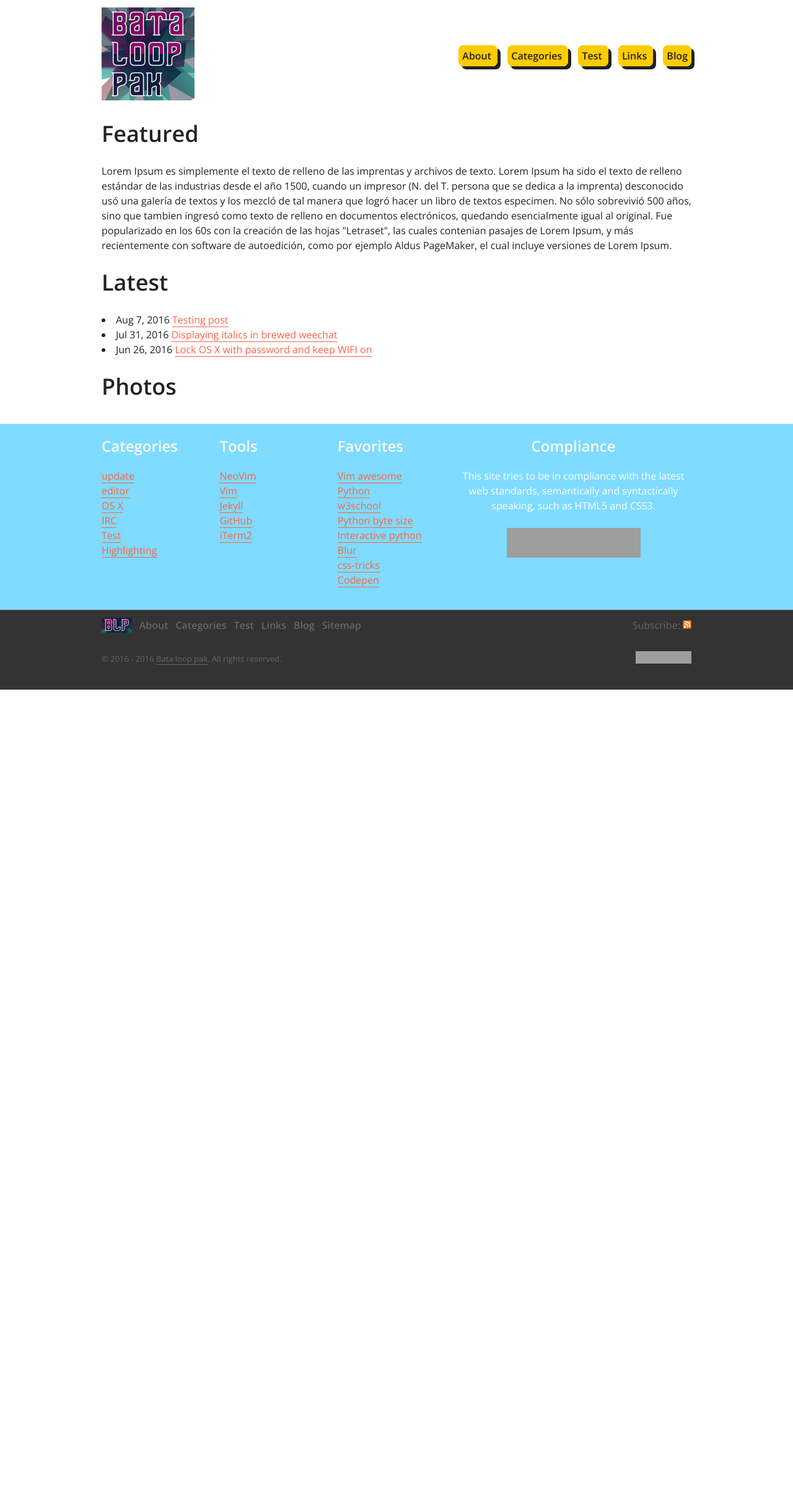
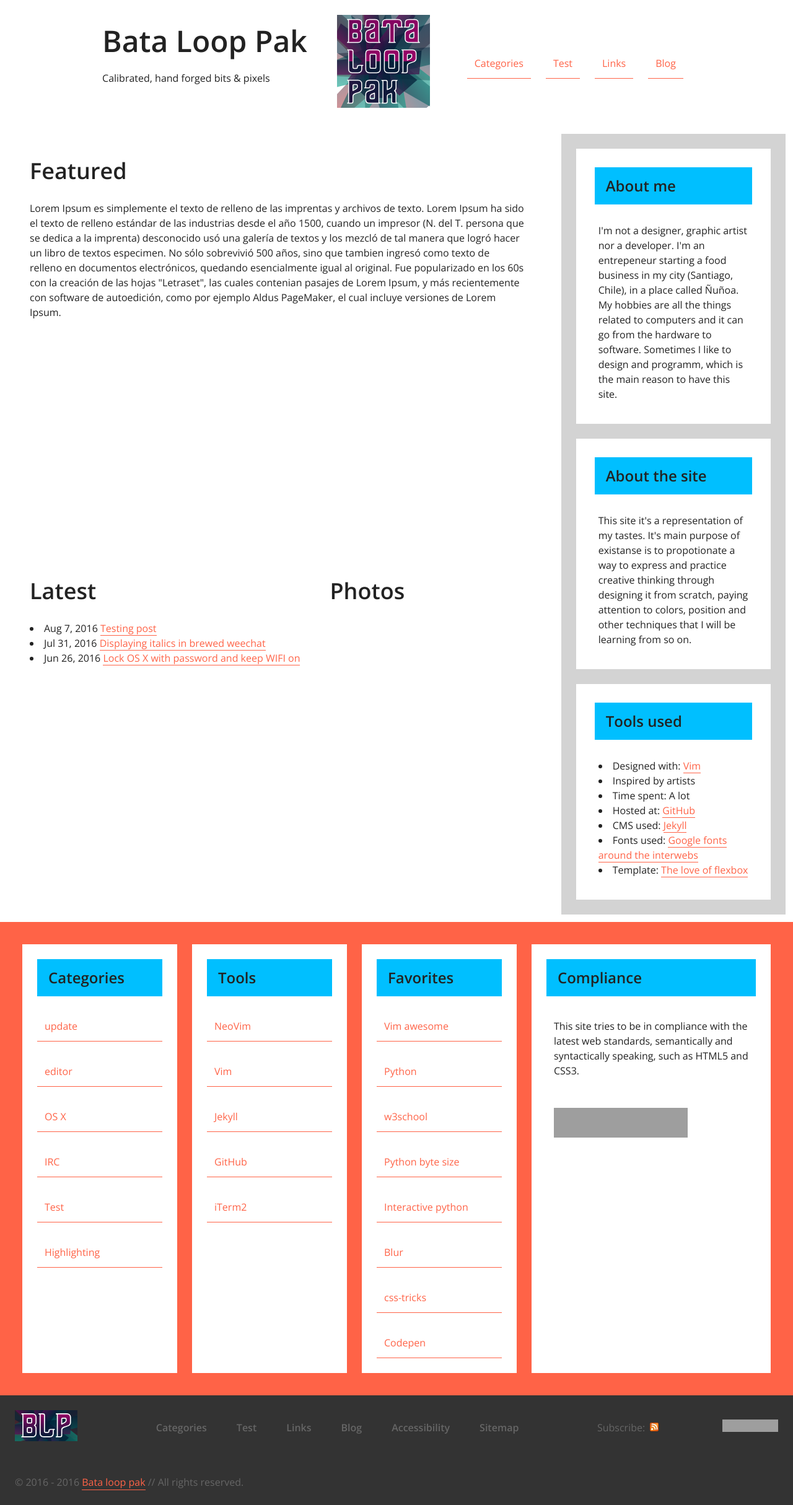
Before and after one commit to batalooppak/batalooppak.github.io, a Jekyll site: the page built from index.html, in a window 1280 px wide. Shown: the whole page at 62% size. Built offline with Jekyll 4.4.1, drawn with Linux system fonts in a browser that asks for light colours; before the commit the page ends 1113 px from its top, so only the background shows below that; grey boxes are pictures that could not be loaded.

Commit message:
update v4

```diff
--- a/about.html
+++ b/_includes/aside.html
@@ -1,29 +1,26 @@
----
-layout: default
-title: About
-permalink: /about/
----
-<section class="about about-me">
-	<h3 class="about__title title--crossed">About me</h3>
-	<p class="about__content">I'm not a designer, graphic artist nor a developer. I'm an
+<aside class="flex flex--column flex-item--single spacing main-aside">
+
+<section class="spacing about about-me">
+	<h3 class="spacing about__title">About me</h3>
+	<p class="spacing about__content">I'm not a designer, graphic artist nor a developer. I'm an
 		entrepeneur starting a food business in my city (Santiago, Chile), in a
 		place called &Ntilde;u&ntilde;oa. My hobbies are all the things related to
 		computers and it can go from the hardware to software. Sometimes I like to
 		design and programm, which is the main reason to have this site.</p>
 </section>
 
-<section class="about about-site">
-	<h3 class="about__title title--crossed">About the site</h3>
-	<p class="about__content">This site it's a representation of my tastes. It's main
+<section class="spacing about about-site">
+	<h3 class="spacing about__title">About the site</h3>
+	<p class="spacing about__content">This site it's a representation of my tastes. It's main
 		purpose of existanse is to propotionate a way to express and practice
 		creative thinking through designing it from scratch, paying attention to
 		colors, position and other techniques that I will be learning from so
 		on.</p>
 </section>
 
-<section class="about about-tools">
-	<h3 class="about__title title--crossed">Tools used</h3>
-	<ul class="about__list">
+<section class="spacing about about-tools">
+	<h3 class="spacing about__title">Tools used</h3>
+	<ul class="spacing about__list">
 		<li class="about__item">Designed with:
       <a class="about__link" target="_blank" href="http://vim.org">Vim</a>
     </li>
@@ -43,3 +40,5 @@ permalink: /about/
     </li>
 	</ul>
 </section>
+
+</aside>
--- a/_includes/footer.html
+++ b/_includes/footer.html
@@ -1,118 +1,74 @@
-<footer id="site-footer">
+<footer class="flex flex--column site-footer">
 
-  <div class="footer-links">
-    <div class="wrapper">
-      <div class="u-flex--between">
-        <section class="footer-links__section footer-categories">
-          <h3 class="footer-links__title">Categories</h3>
-          <ul class="footer-links__list">
+  <div class="flex spacing footer-links">
+    <section class="flex spacing footer-links__section footer-categories">
+      <h1 class="spacing footer-links__title">Categories</h1>
       {% for category in site.categories %}
-            <li class="footer-links__item">
-              <a class="footer-links__link" href="/categories/{{category | first}}/">{{category | first }}</a>
-            </li>
+      <a class="spacing footer-links__link" href="/categories/{{category | first}}/">{{category | first }}</a>
       {% endfor %}
-          </ul>
     </section>
 
-        <section class="footer-links__section footer-tools">
-          <h3 class="footer-links__title">Tools</h3>
-          <ul class="footer-links__list">
-            <li class="footer-links__item">
-              <a class="footer-links__link" target="_blank" href="https://github.com/neovim/neovim">NeoVim</a>
-            </li>
-            <li class="footer-links__item">
-              <a class="footer-links__link" target="_blank" href="http://vim.org">Vim</a>
-            </li>
-            <li class="footer-links__item">
-              <a class="footer-links__link" target="_blank" href="https://jekyllrb.com">Jekyll</a>
-            </li>
-            <li class="footer-links__item">
-              <a class="footer-links__link" target="_blank" href="https://github.com">GitHub</a>
-            </li>
-            <li class="footer-links__item">
-              <a class="footer-links__link" target="_blank" href="https://www.iterm2.com">iTerm2</a>
-            </li>
-          </ul>
+    <section class="flex spacing footer-links__section footer-tools">
+      <h1 class="spacing footer-links__title">Tools</h1>
+      <a class="spacing footer-links__link" target="_blank" href="https://github.com/neovim/neovim">NeoVim</a>
+      <a class="spacing footer-links__link" target="_blank" href="http://vim.org">Vim</a>
+      <a class="spacing footer-links__link" target="_blank" href="https://jekyllrb.com">Jekyll</a>
+      <a class="spacing footer-links__link" target="_blank" href="https://github.com">GitHub</a>
+      <a class="spacing footer-links__link" target="_blank" href="https://www.iterm2.com">iTerm2</a>
     </section>
 
-        <section class="footer-links__section footer-favorites">
-          <h3 class="footer-links__title">Favorites</h3>
-          <ul class="footer-links__list">
-            <li class="footer-links__item">
-              <a class="footer-links__link" target="_blank" href="http://vimawesome.com">Vim awesome</a>
-            </li>
-            <li class="footer-links__item">
-              <a class="footer-links__link" target="_blank" href="https://www.python.org">Python</a>
-            </li>
-            <li class="footer-links__item">
-              <a class="footer-links__link" target="_blank" href="http://http://www.w3schools.com">w3school</a>
-            </li>
-            <li class="footer-links__item">
-              <a class="footer-links__link" target="_blank" href="http://www.pythonbytesize.com">Python byte size</a>
-            </li>
-            <li class="footer-links__item">
-              <a class="footer-links__link" target="_blank" href="http://interactivepython.org">Interactive python</a>
-            </li>
-            <li class="footer-links__item">
-              <a class="footer-links__link" target="_blank" href="http://www.blur.com">Blur</a>
-            </li>
-            <li class="footer-links__item">
-              <a class="footer-links__link" target="_blank" href="https://css-tricks.com">css-tricks</a>
-            </li>
-            <li class="footer-links__item">
-              <a class="footer-links__link" target="_blank" href="http://codepen.io">Codepen</a>
-            </li>
-          </ul>
+    <section class="flex spacing footer-links__section footer-favorites">
+      <h1 class="spacing footer-links__title">Favorites</h1>
+      <a class="spacing footer-links__link" target="_blank" href="http://vimawesome.com">Vim awesome</a>
+      <a class="spacing footer-links__link" target="_blank" href="https://www.python.org">Python</a>
+      <a class="spacing footer-links__link" target="_blank" href="http://http://www.w3schools.com">w3school</a>
+      <a class="spacing footer-links__link" target="_blank" href="http://www.pythonbytesize.com">Python byte size</a>
+      <a class="spacing footer-links__link" target="_blank" href="http://interactivepython.org">Interactive python</a>
+      <a class="spacing footer-links__link" target="_blank" href="http://www.blur.com">Blur</a>
+      <a class="spacing footer-links__link" target="_blank" href="https://css-tricks.com">css-tricks</a>
+      <a class="spacing footer-links__link" target="_blank" href="http://codepen.io">Codepen</a>
     </section>
 
-        <section class="footer-links__section footer-compliance">
-          <h3 class="footer-links__title">Compliance</h3>
-          <p>This site tries to be in compliance with the latest web standards,
+    <section class="flex spacing footer-links__section footer-compliance">
+      <h1 class="spacing footer-links__title">Compliance</h1>
+      <div class="spacing">This site tries to be in compliance with the latest web standards,
         semantically and syntactically speaking, such as HTML5 and CSS3.
-          </p>
-          <p>
+      </div>
+      <div class="spacing">
         <img
         src="http://www.w3.org/html/logo/badge/html5-badge-h-css3-semantics.png"
         height="48"
         alt="HTML5 Powered with CSS3 / Styling, and Semantics"
         title="HTML5 Powered with CSS3 / Styling, and Semantics">
-          </p>
+      </div>
     </section>
   </div>
-    </div>
-  </div>
-  <div class="wrapper">
-    <div class="footer-menu u-flex--between" role="contentinfo">
-      <ul class="footer-menu__list">
-        <li class="footer-menu__item footer-logo">
-          <a class="footer-menu__link footer-logo" href="/" title="Return to homepage">
-            <img src="/images/logo_small.svg" alt="footer bata loop pak logo" height="24em">
+  <div class="flex footer-info">
+
+    <a class="spacing logo" href="/" title="Return to homepage">
+      <img src="/images/logo_small.svg" alt="footer bata loop pak logo" height="50em">
     </a>
-        </li>
+
+    <nav class="flex spacing footer-nav">
+
       {% for page in site.pages %}
       {% if page.title %}
-        <li class="footer-menu__item">
-          <a class="footer-menu__link" href="{{ page.url | prepend: site.baseurl }}">{{ page.title }}</a>
-        </li>
+      <a class="footer-nav__link" href="{{ page.url | prepend: site.baseurl }}">{{ page.title }}</a>
       {% endif %}
       {% endfor %}
-        <li class="footer-menu__item">
-          <a class="footer-menu__link" href="#">Sitemap</a>
-        </li>
-      </ul>
-      <p class="subscription">Subscribe:
-        <img src=/images/feed-icon-14x14.png alt="rss feed icon">
-      </p>
+      <a class="footer-nav__link" href="#">Accessibility</a>
+      <a class="footer-nav__link" href="#">Sitemap</a>
+    </nav>
+    <div class="spacing rss-subscribe">
+      Subscribe:&nbsp;
+      <img src=/images/feed-icon-14x14.png alt="rss feed icon" height="14px">
     </div>
 
-
-    <div class="footer-info u-flex--between">
-      <p class="cc-license">
+    <div class="spacing cc-license">
       <img alt="Creative Commons License" src="https://i.creativecommons.org/l/by-nc-sa/4.0/80x15.png">
-      </p>
-      <p class="copy">&copy; 2016 - {{ site.time | date: '%Y' }}
-        <a class="copy__link" href="https://batalooppak.github.io">Bata loop pak</a>. All rights reserved.
-      </p>
+    </div>
+    <div class="flex spacing footer-copy">&copy; 2016 - {{ site.time | date: '%Y' }}&nbsp;
+      <a class="footer-copy__link" href="https://batalooppak.github.io">Bata loop pak</a>&nbsp;// All rights reserved.
     </div>
   </div>
 
--- a/_includes/header.html
+++ b/_includes/header.html
@@ -1,24 +1,21 @@
-<header class="site-header" role="banner">
-
-  <div class="wrapper u-flex--between u-flex--align-center">
-    <div class="site-presentation">
+<header class="flex site-header" role="banner">
+    <div class="spacing site-presentation">
       <h1 class="site-title">{{site.title}}</h1>
       <p class="site-subtitle">{{ site.subtitle }}</p>
     </div>
 
-    <a href="/" class="site-nav__home" title="Return to homepage">
-      <img src="/images/logo.svg" alt="bata loop pak logo" height="150em">
+    <a href="/" class="spacing logo" title="Return to homepage">
+      <img src="/images/logo.svg" alt="logo bata loop pak" height="150em">
     </a>
 
-    <a id="toggle" onclick="toggle('site-nav')"></a>
-    <nav class="site-nav" role="navigation">
+    <nav class="flex spacing site-nav" role="navigation">
+      <a id="toggle" onclick="toggle('site-nav')"></a>
       {% for page in site.pages %}
       {% if page.title %}
-      <a class="site-nav__link" href="{{ page.url | prepend: site.baseurl }}">{{ page.title }}
+      <a class="spacing site-nav__link" href="{{ page.url | prepend: site.baseurl }}">{{ page.title }}
       </a>
       {% endif %}
       {% endfor %}
     </nav>
-  </div>
 
 </header>
--- a/_layouts/default.html
+++ b/_layouts/default.html
@@ -7,11 +7,15 @@
 
   {% include header.html %}
 
-  <main class="page-content" role="main">
-    <div class="wrapper">
+  <div class="flex flex--wrap">
+
+    <main class="page-content flex flex--wrap flex-item--double spacing" role="main">
       {{ content }}
-    </div>
-  </main>
+    </main>
+
+    {% include aside.html %}
+
+  </div>
 
   {% include footer.html %}
 
--- a/_layouts/page.html
+++ b/_layouts/page.html
@@ -1,9 +1,9 @@
 ---
 layout: default
 ---
-<section class="page-section">
-	<h1 class="page-section__title">{{ page.alttitle }}</h1>
-	<div class="page-section__content">
+<section class="page-section spacing">
+	<h1 class="spacing page-section__title">{{ page.alttitle }}</h1>
+	<div class="spacing page-section__content">
 		{{ content }}
 	</div>
 </section>
--- a/css/main.sass
+++ /dev/null
@@ -1,149 +0,0 @@
----
----
-
-@import "colors"
-@import "base"
-@import "syntax"
-
-// Utilities
-.wrapper
-  max-width: 1000px
-  padding: .75em 1.5em
-  margin: 0 auto
-
-.u-flex--between
-  display: flex
-  justify-content: space-between
-  flex-wrap: wrap
-
-.u-flex--align-center
-  align-items: center
-
-
-// Header
-#site-nav
-  text-align: center
-  display: flex
-  align-items: center
-  flex-wrap: wrap
-
-.site-presentation
-  text-indent: -9999px
-
-.site-nav__home
-  border: 0
-  order: -1
-
-  &:hover
-    border: 0
-
-.site-nav__link
-  font-weight: 600
-  color: $base-color
-  background: #fc0
-  min-width: 5em
-  border-radius: .5em
-  border-bottom: 0
-  box-shadow: 5px 5px
-  padding: .375em
-  margin-left: 1em
-
-// Content
-.page-section
-  display: flex
-  flex-wrap: wrap
-
-.page-section__content
-  display: flex
-  flex-direction: column
-  flex-wrap: wrap
-
-.about
-  display: flex
-  flex-wrap: nowrap
-  align-items: flex-start
-
-.about__title
-  margin-right: 10%
-  flex: 0 0 10%
-
-
-// Footer
-#site-footer
-  color: $fg-muted
-  background-color: $bg-muted
-
-.footer-links
-  color: white
-  background-color: #7FDBFF
-  border-bottom: 1px solid $fg-muted
-  padding-top: .75em
-
-.footer-links__section
-  flex: 1
-
-.footer-links__list
-  list-style: none
-
-.footer-compliance
-  text-align: center
-  flex: 2
-
-.footer-menu__list
-  list-style: none
-  display: flex
-  flex-wrap: wrap
-
-.footer-menu__item
-  margin-right: .75em
-
-.footer-menu__link
-  color: inherit
-  font-weight: 600
-  text-transform: capitalize
-  border-bottom: none
-
-  &:hover
-    color: $fg-muted-high
-    border-bottom: inherit
-
-.copy
-  font-size: .8125em
-  line-height: 1.8461538462em
-
-.copy__link
-  color: inherit
-  border-bottom-color: inherit
-
-  &:hover
-    color: $fg-muted-high
-    border-bottom-color: $fg-muted-high
-
-.cc-license
-  order: 1
-
-
-// Extras
-.title--crossed
-  color: white
-  background-color: teal
-  transform: scale(1)
-
-.title--crossed::before
-  background-color: rgb(133,14,96)
-  content: ""
-  transform: skew(5deg, 8deg) rotate(-35deg)
-  z-index: -1
-  width: 5em
-  height: 100%
-  position: absolute
-
-.title--crossed::after
-  background-color: rgb(22,24,62)
-  content: ""
-  transform: skew(5deg, 8deg) rotate(-35deg)
-  z-index: -2
-  width: 6em
-  height: 100%
-  position: absolute
-  left: .1em
--- /dev/null
+++ b/css/main.scss
@@ -0,0 +1,210 @@
+---
+---
+
+@import "colors";
+@import "base";
+@import "syntax";
+
+.flex {
+  display: -webkit-box;
+  display: -ms-flexbox;
+  display: flex;
+}
+
+.flex--space-between {
+  -webkit-box-pack: justify;
+  -ms-flex-pack: justify;
+  justify-content: space-between;
+}
+
+.flex--align-center {
+  -webkit-box-align: center;
+  -ms-flex-align: center;
+  -ms-grid-row-align: center;
+  align-items: center;
+}
+
+.flex--align-start {
+  -webkit-box-align: start;
+  -ms-flex-align: start;
+  -ms-grid-row-align: flex-start;
+  align-items: flex-start;
+  -ms-flex-line-pack: start;
+  align-content: flex-start;
+}
+
+.spacing {
+  padding: .75em;
+  margin: .75em;
+}
+
+.flex-item--single {
+  flex: 1 1 0;
+  min-width: 300px
+}
+
+.flex-item--double {
+  flex: 2.5 1 0
+}
+
+.flex-item--main { /* Main container */
+  -webkit-box-flex: 2.5;
+  -ms-flex: 2.5 0 0;
+  flex: 2.5 0 0
+}
+
+.flex-item--test { /* Articles inside main content */
+  -webkit-box-flex: 1;
+  -ms-flex: 1 0 0;
+  flex: 1 0 0;
+  min-width: 250px;
+}
+
+.flex-item--aside { /* Aside container */
+  -webkit-box-flex: 1;
+  -ms-flex-positive: 1;
+  flex-grow: 1;
+  -ms-flex-negative: 0;
+  flex-shrink: 0;
+  -ms-flex-preferred-size: 0;
+  flex-basis: 0;
+  min-width: 300px;
+}
+
+.flex-item--full { /* Ocuppies the whole width */
+  -webkit-box-flex: 1;
+  -ms-flex: 1 1 100%;
+  flex: 1 1 100%;
+}
+
+.flex--column {
+  -webkit-box-orient: vertical;
+  -webkit-box-direction: normal;
+  -ms-flex-direction: column;
+  flex-direction: column;
+  -webkit-box-pack: start;
+  -ms-flex-pack: start;
+  justify-content: flex-start;
+}
+
+.flex--wrap {
+  -ms-flex-wrap: wrap;
+  flex-wrap: wrap;
+}
+
+.flex--nowrap {
+  -ms-flex-wrap: nowrap;
+  flex-wrap: nowrap;
+}
+
+/* Aside banner */
+.aside__banner {
+  width: 100%;
+}
+
+
+@media screen and (max-width: 50em) {
+  .site-header,
+  .footer-info,
+  .footer-nav,
+  .site-nav,
+  .footer-copy {
+    -webkit-box-pack: center;
+    -ms-flex-pack: center;
+    justify-content: center;
+  }
+
+  .footer-nav, .main-nav {
+    -ms-flex-wrap: wrap;
+    flex-wrap: wrap;
+  }
+
+  .footer-info {
+    flex-flow: column wrap;
+  }
+}
+
+
+// From now on
+
+// Header
+.site-header {
+  justify-content: center;
+  align-items: center;
+  flex-wrap: wrap;
+}
+
+.site-nav {
+  flex-wrap: wrap;
+}
+
+// footer
+.site-footer {
+  background-color: tomato;
+}
+
+.footer-links {
+  flex-wrap: wrap;
+}
+
+.footer-links__section {
+  background-color: white;
+  min-width: 250px;
+  flex: 1;
+  flex-direction: column;
+}
+
+.footer-links__title {
+  font-size: 1.5em;
+  margin: .5em;
+  background-color: deepskyblue;
+}
+
+.footer-compliance {
+  flex: 2
+}
+
+.footer-info {
+  color: $fg-muted;
+  background-color: $bg-muted;
+  justify-content: space-between;
+  align-items: center;
+  flex-wrap: wrap;
+}
+
+.logo {
+  border-bottom: 0;
+
+  &:hover {
+    border-bottom: 0;
+  }
+}
+
+.footer-nav__link {
+  color: inherit;
+  font-weight: 600;
+  padding: .5em;
+  margin: .5em 1em;
+  border-bottom: 0;
+
+  &:hover {
+    color: $fg-muted-high;
+    border-bottom: 0;
+  }
+}
+
+.footer-copy {
+  flex: 1 1 100%;
+}
+
+// Main aside
+.main-aside {
+  background-color: lightgray;
+}
+.about {
+  background-color: white;
+}
+
+.about__title {
+  background-color: deepskyblue;
+}
--- a/index.html
+++ b/index.html
@@ -2,7 +2,7 @@
 layout: default
 ---
 
-<section class="section-featured">
+<section class="spacing section-featured">
 	<h2>Featured</h2>
 	<p>Lorem Ipsum es simplemente el texto de relleno de las imprentas y
 		archivos de texto. Lorem Ipsum ha sido el texto de relleno estándar de
@@ -17,7 +17,7 @@ layout: default
 		incluye versiones de Lorem Ipsum.</p>
 </section>
 
-<section class="section-latest">
+<section class="spacing section-latest">
 	<h2>Latest</h2>
 	<ul class="post-list">
 		{% for post in site.posts offset:1 limit:3 %}
@@ -30,6 +30,6 @@ layout: default
 	</ul>
 </section>
 
-<section class="section-photos">
+<section class="spacing section-photos">
 	<h2>Photos</h2>
 </section>
```
Lines whose indentation alone changed are shown as unchanged.
